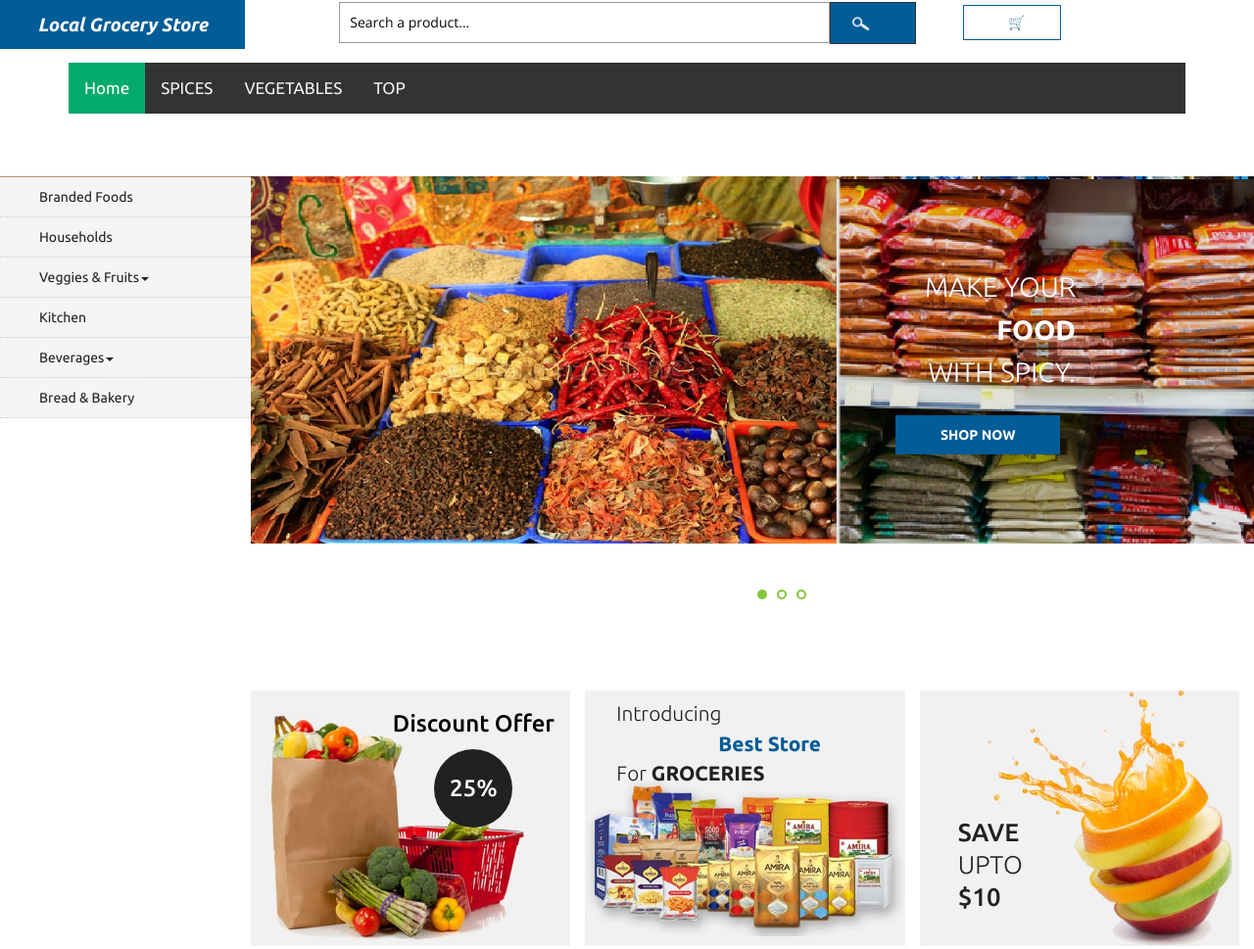
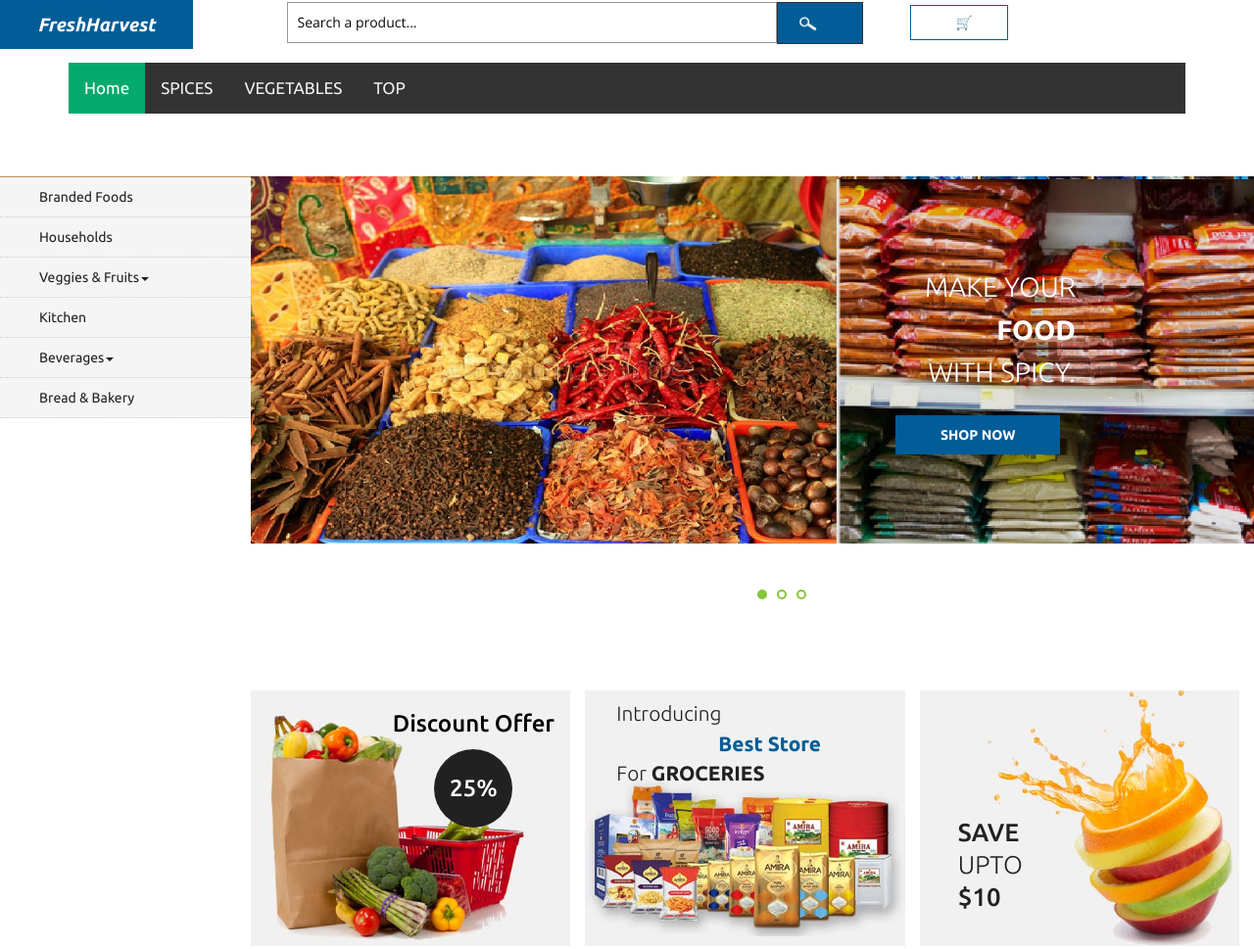
Before and after one commit to Khushisrivastava9/FreshHarvest, a plain HTML site: page index.html in a window 1280 px wide. Shown: the top 969 px of the page at 98% size. Drawn offline with nearby package versions, Linux system fonts and the light colour scheme.

Commit message:
Update index.html

```diff
--- a/index.html
+++ b/index.html
@@ -49,7 +49,7 @@
     <!-- header -->
     <div class="agileits_header">
         <div class="w3l_offers">
-            <a href="products.html"><b><i>Local Grocery Store</i></b></a>
+            <a href="products.html"><b><i>FreshHarvest</i></b></a>
         </div>
         <div class="w3l_search">
             <form action="#" method="post">
```
